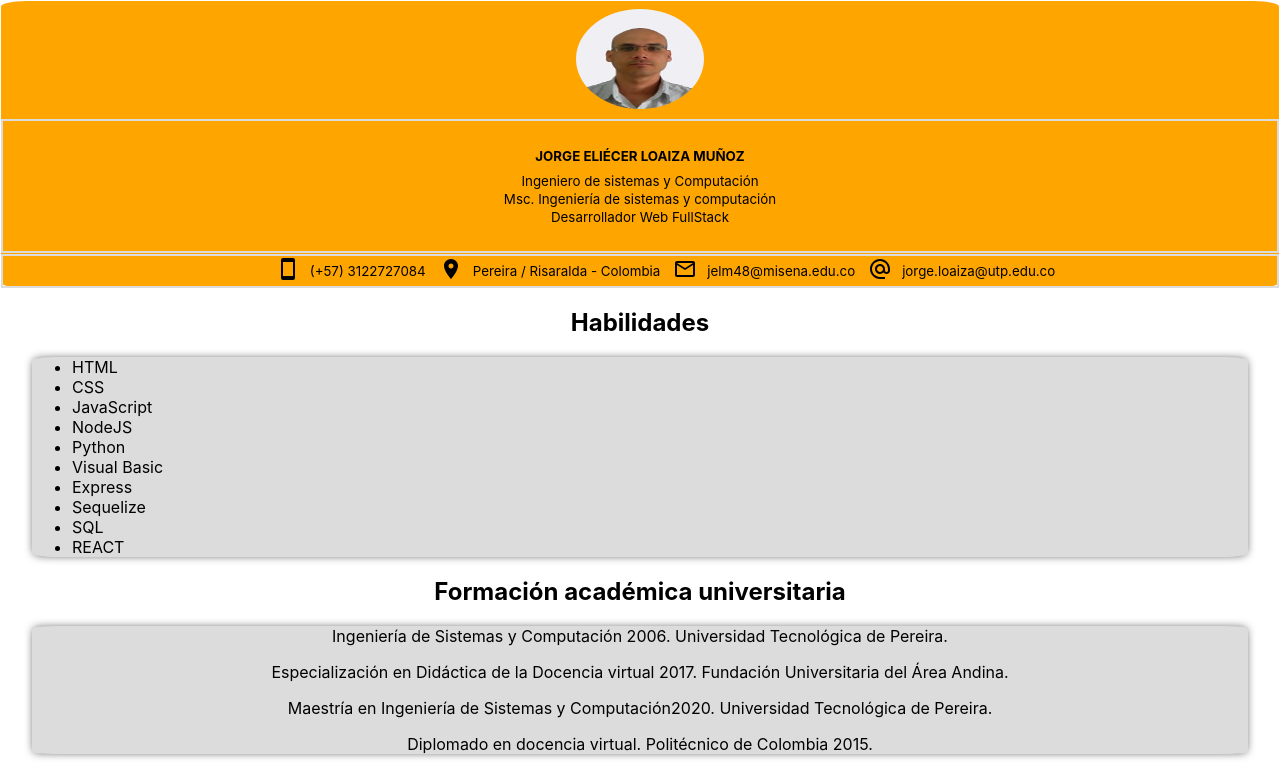
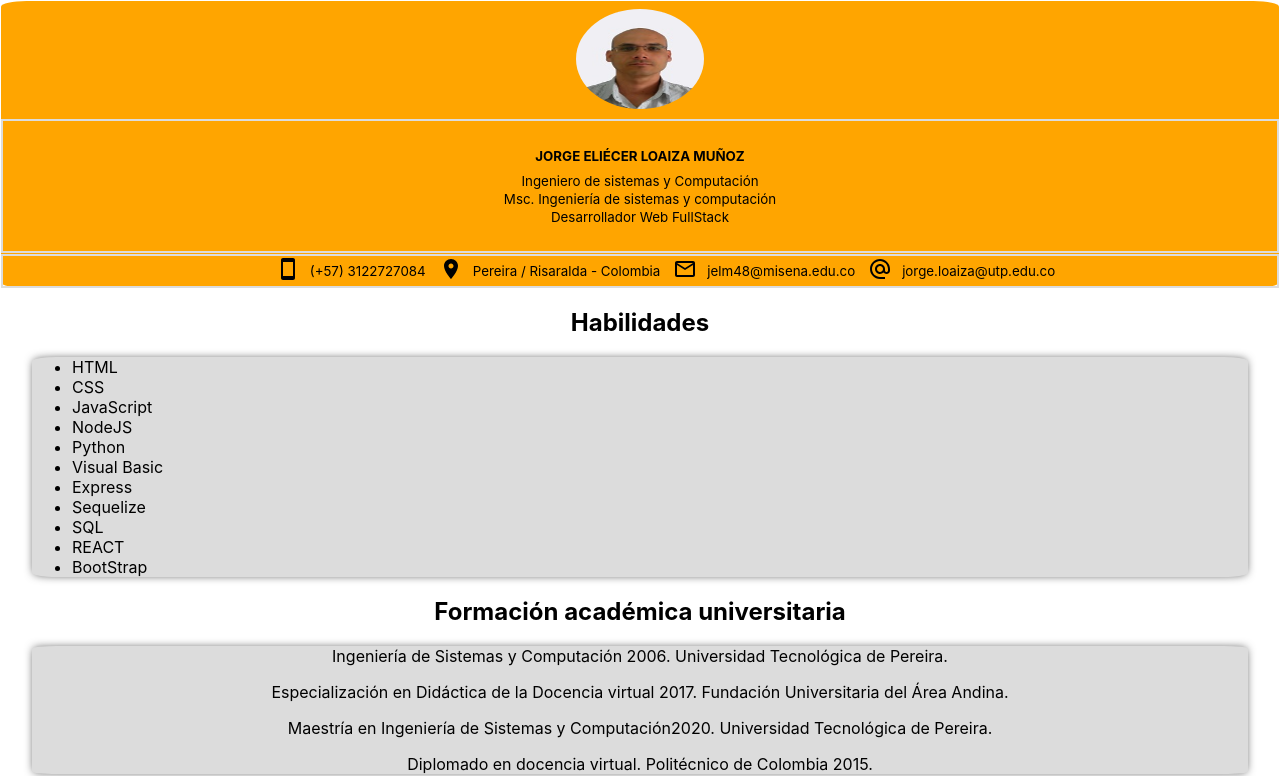
Before and after one commit to jorgeloaiza48/myCV, a React (Create React App) app: page / in a window 1280 px wide. Shown: the top 776 px of the page. Built offline with nearby package versions, Linux system fonts and the light colour scheme.

Commit message:
Mejorando

```diff
--- a/src/components/main/Main.jsx
+++ b/src/components/main/Main.jsx
@@ -17,6 +17,7 @@ function Main() {
                 <li>Sequelize</li>
                 <li>SQL</li>
                 <li>REACT</li>
+                <li>BootStrap</li>
             </ul>
         </div>
         <h2>Formación académica universitaria</h2>
```
